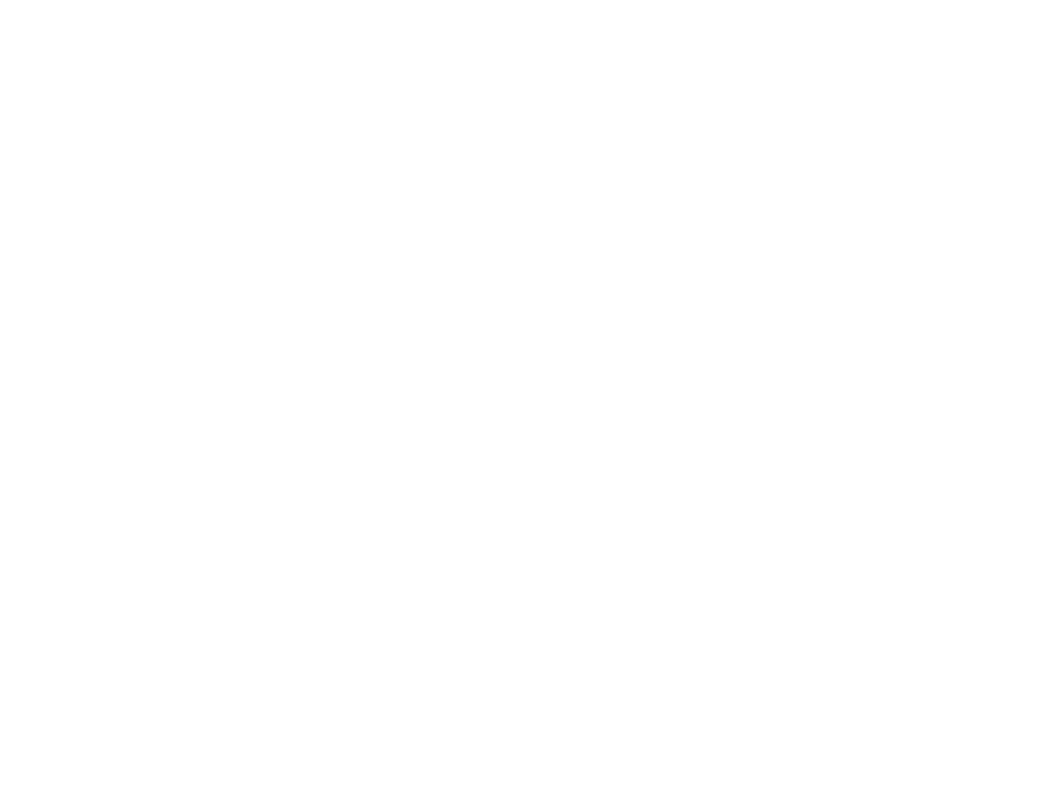
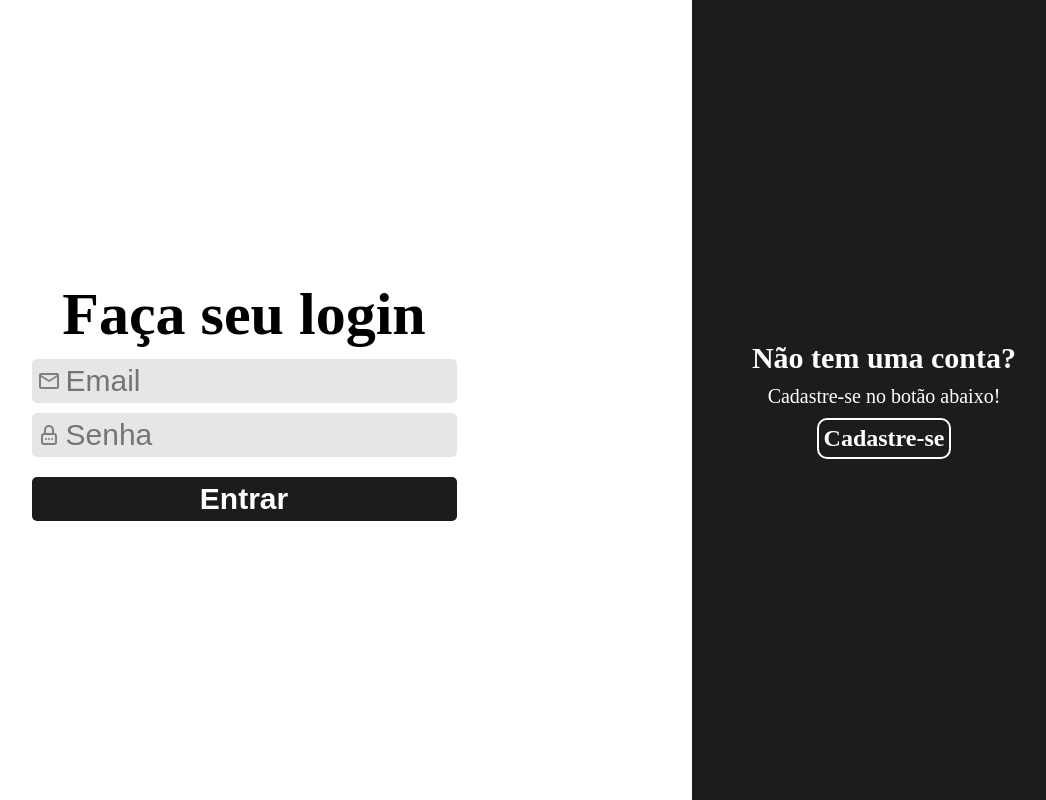
Before and after one commit to ThiagoFerreiraNunes/watch-fav, a React (Vite) app in the folder frontend/: page /login in a window 1280 px wide. Before the commit this address had no page. Shown: the whole page, without its empty margins (204-1250 px from the left). Built offline with nearby package versions, Linux system fonts and the light colour scheme.

Commit message:
Criando página de Login

```diff
--- a/frontend/src/App.tsx
+++ b/frontend/src/App.tsx
@@ -5,11 +5,14 @@
 import { Movies } from "./pages/Movies";
 import { Series } from "./pages/Series";
 import { Suggestions } from "./pages/Suggestions";
+import { Login } from "./pages/Login";
 
 const App = () => {
   return (
     <BrowserRouter>
       <Routes>
+        <Route path="/login" element={<Login />} />
+
         <Route path="/" element={<BasePage />}>
           <Route path="/home" element={<Home />} />
           <Route path="/movies" element={<Movies />} />
--- /dev/null
+++ b/frontend/src/components/AuthButton/index.tsx
@@ -0,0 +1,9 @@
+import * as S from "./styles";
+
+type Props = {
+  children: string;
+};
+
+export const AuthButton = ({ children }: Props) => {
+  return <S.Container>{children}</S.Container>;
+};
--- /dev/null
+++ b/frontend/src/components/AuthButton/styles.ts
@@ -0,0 +1,18 @@
+import styled from "styled-components";
+
+export const Container = styled.button`
+  margin-top: 10px;
+  font-weight: 700;
+  transition: 0.2s ease;
+  font-size: 30px;
+  cursor: pointer;
+  border-radius: 5px;
+  border: none;
+  color: white;
+  background-color: #1c1c1c;
+  padding: 5px;
+
+  &:hover {
+    opacity: 0.8;
+  }
+`;
--- a/frontend/src/components/Header/NavLink/index.tsx
+++ b/frontend/src/components/Header/NavLink/index.tsx
@@ -12,9 +12,9 @@
 
   return (
     <S.Container>
-      <S.StyledLink $isThisPage={isThisPage} to={to}>
+      <S.StyledLinkHome $isThisPage={isThisPage} to={to}>
         {children}
-      </S.StyledLink>
+      </S.StyledLinkHome>
     </S.Container>
   );
 };
--- a/frontend/src/components/Header/NavLink/styles.ts
+++ b/frontend/src/components/Header/NavLink/styles.ts
@@ -7,7 +7,7 @@
   $isThisPage: boolean;
 };
 
-export const StyledLink = styled(Link)<Props>`
+export const StyledLinkHome = styled(Link)<Props>`
   text-decoration: none;
   font-size: 24px;
   color: white;
--- /dev/null
+++ b/frontend/src/components/InputAuth/intex.tsx
@@ -0,0 +1,17 @@
+import * as S from "./styles";
+import type { ReactNode } from "react";
+
+type Props = {
+  type: string;
+  placeholder: string;
+  children: ReactNode;
+};
+
+export const InputAuth = ({ type, placeholder, children }: Props) => {
+  return (
+    <S.Container>
+      {children}
+      <input type={type} placeholder={placeholder} />
+    </S.Container>
+  );
+};
--- /dev/null
+++ b/frontend/src/components/InputAuth/styles.ts
@@ -0,0 +1,18 @@
+import styled from "styled-components";
+
+export const Container = styled.div`
+  display: flex;
+  gap: 5px;
+  align-items: center;
+  justify-content: center;
+  background-color: #e7e6e6ff;
+  padding: 5px;
+  border-radius: 5px;
+
+  > input {
+    background-color: transparent;
+    border: none;
+    font-size: 30px;
+    outline: none;
+  }
+`;
--- /dev/null
+++ b/frontend/src/components/LoginForm/index.tsx
@@ -0,0 +1,21 @@
+import { AuthButton } from "../AuthButton";
+import { InputAuth } from "../InputAuth/intex";
+import { MdOutlineEmail } from "react-icons/md";
+import { TbLockPassword } from "react-icons/tb";
+
+import * as S from "./styles";
+
+export const LoginForm = () => {
+  return (
+    <S.Container>
+      <h1>Faça seu login</h1>
+      <InputAuth type="email" placeholder="Email">
+        <MdOutlineEmail size={24} color="grey" />
+      </InputAuth>
+      <InputAuth type="password" placeholder="Senha">
+        <TbLockPassword size={24} color="grey" />
+      </InputAuth>
+      <AuthButton>Entrar</AuthButton>
+    </S.Container>
+  );
+};
--- /dev/null
+++ b/frontend/src/components/LoginForm/styles.ts
@@ -0,0 +1,12 @@
+import styled from "styled-components";
+
+export const Container = styled.form`
+  display: flex;
+  flex-direction: column;
+  gap: 10px;
+  font-size: 40px;
+
+  > h1 {
+    text-align: center;
+  }
+`;
--- /dev/null
+++ b/frontend/src/components/StyledLink/styles.ts
@@ -0,0 +1,17 @@
+import { Link } from "react-router-dom";
+import styled from "styled-components";
+
+export const StyledLink = styled(Link)`
+  font-weight: 700;
+  text-decoration: none;
+  border: 2px solid white;
+  border-radius: 10px;
+  padding: 5px;
+  color: white;
+  transition: 0.2s ease;
+  font-size: 24px;
+
+  &:hover {
+    opacity: 0.6;
+  }
+`;
--- /dev/null
+++ b/frontend/src/pages/Login/index.tsx
@@ -0,0 +1,21 @@
+import { LoginForm } from "../../components/LoginForm";
+import { StyledLink } from "../../components/StyledLink/styles";
+import * as S from "./styles";
+
+export const Login = () => {
+  return (
+    <S.Container>
+      <main>
+        <LoginForm />
+      </main>
+
+      <aside>
+        <div>
+          <h2>Não tem uma conta?</h2>
+          <p>Cadastre-se no botão abaixo!</p>
+          <StyledLink to="/register">Cadastre-se</StyledLink>
+        </div>
+      </aside>
+    </S.Container>
+  );
+};
--- /dev/null
+++ b/frontend/src/pages/Login/styles.ts
@@ -0,0 +1,40 @@
+import styled from "styled-components";
+
+export const Container = styled.section`
+  width: 100%;
+  height: 100vh;
+  display: flex;
+
+  > main {
+    width: 70%;
+    background-color: white;
+    display: flex;
+    align-items: center;
+    justify-content: center;
+  }
+
+  > aside {
+    width: 30%;
+    background-color: #1c1c1c;
+    display: flex;
+    align-items: center;
+    justify-content: center;
+
+    > div {
+      color: white;
+      display: flex;
+      flex-direction: column;
+      align-items: center;
+      justify-content: center;
+      gap: 10px;
+
+      > h2 {
+        font-size: 30px;
+      }
+
+      > p {
+        font-size: 20px;
+      }
+    }
+  }
+`;
```
